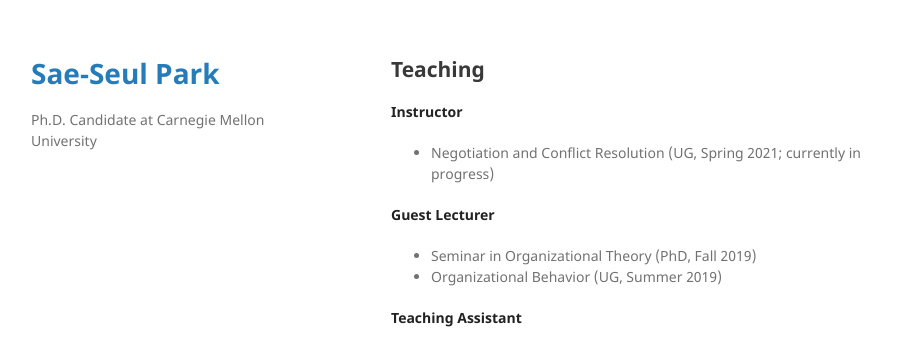
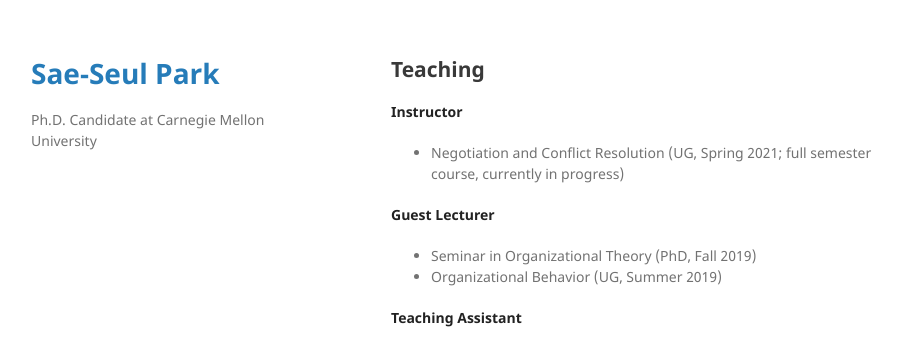
Before and after one commit to saepark/saepark.github.io, a Jekyll site: the page built from teaching.md, in a window 1280 px wide. Shown: the top 337 px of the page, without its empty margins (179-1101 px from the left). Built offline with Jekyll 4.4.1, drawn with Linux system fonts in a browser that asks for light colours; our own code applies the rules of GitHub Pages for plain Markdown files.

Commit message:
Update teaching.md

```diff
--- a/teaching.md
+++ b/teaching.md
@@ -6,7 +6,7 @@ layout: default
 
 **Instructor**
 
-* Negotiation and Conflict Resolution (UG, Spring 2021; currently in progress)
+* Negotiation and Conflict Resolution (UG, Spring 2021; full semester course, currently in progress)
 
 **Guest Lecturer**
 * Seminar in Organizational Theory (PhD, Fall 2019)
```
